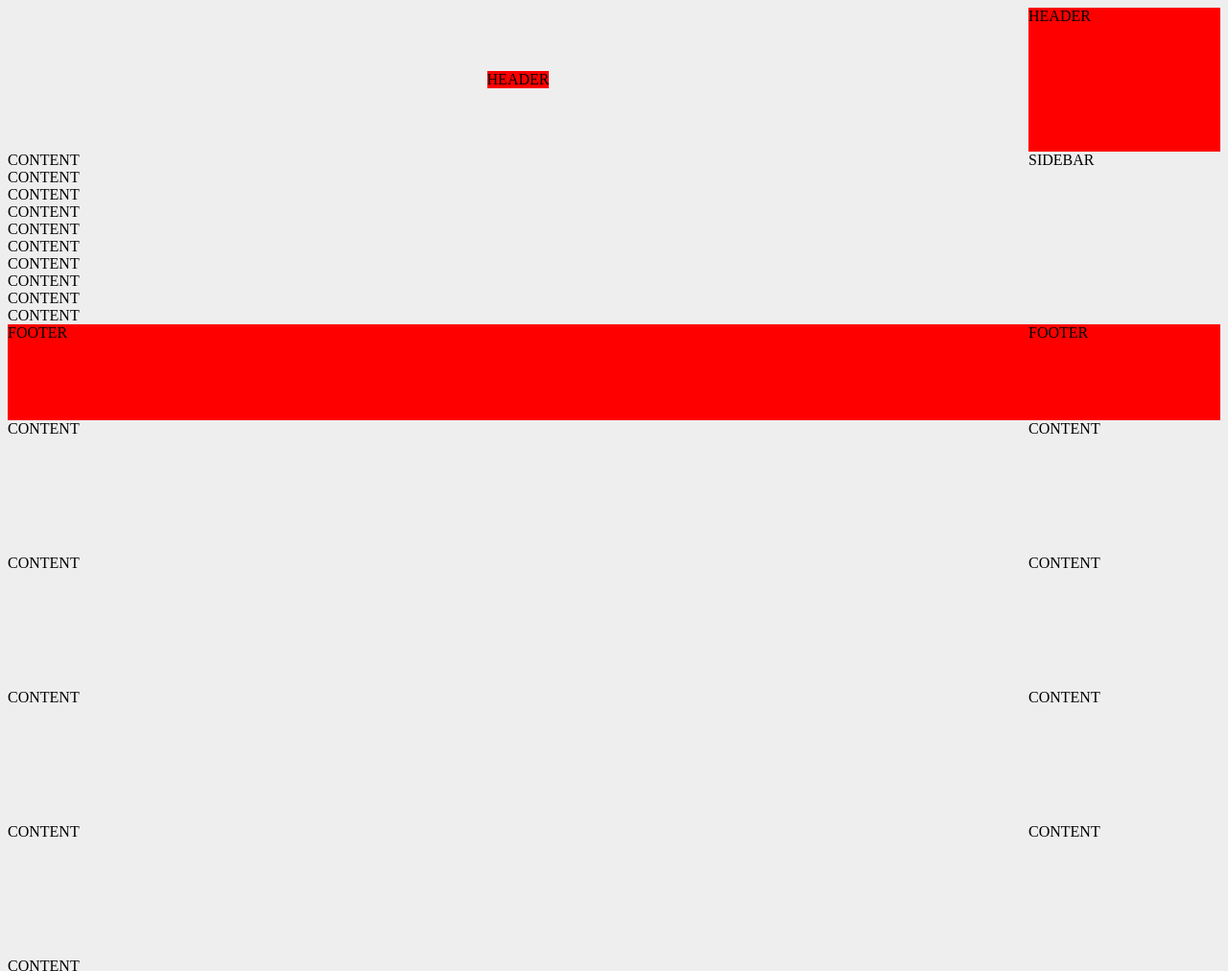
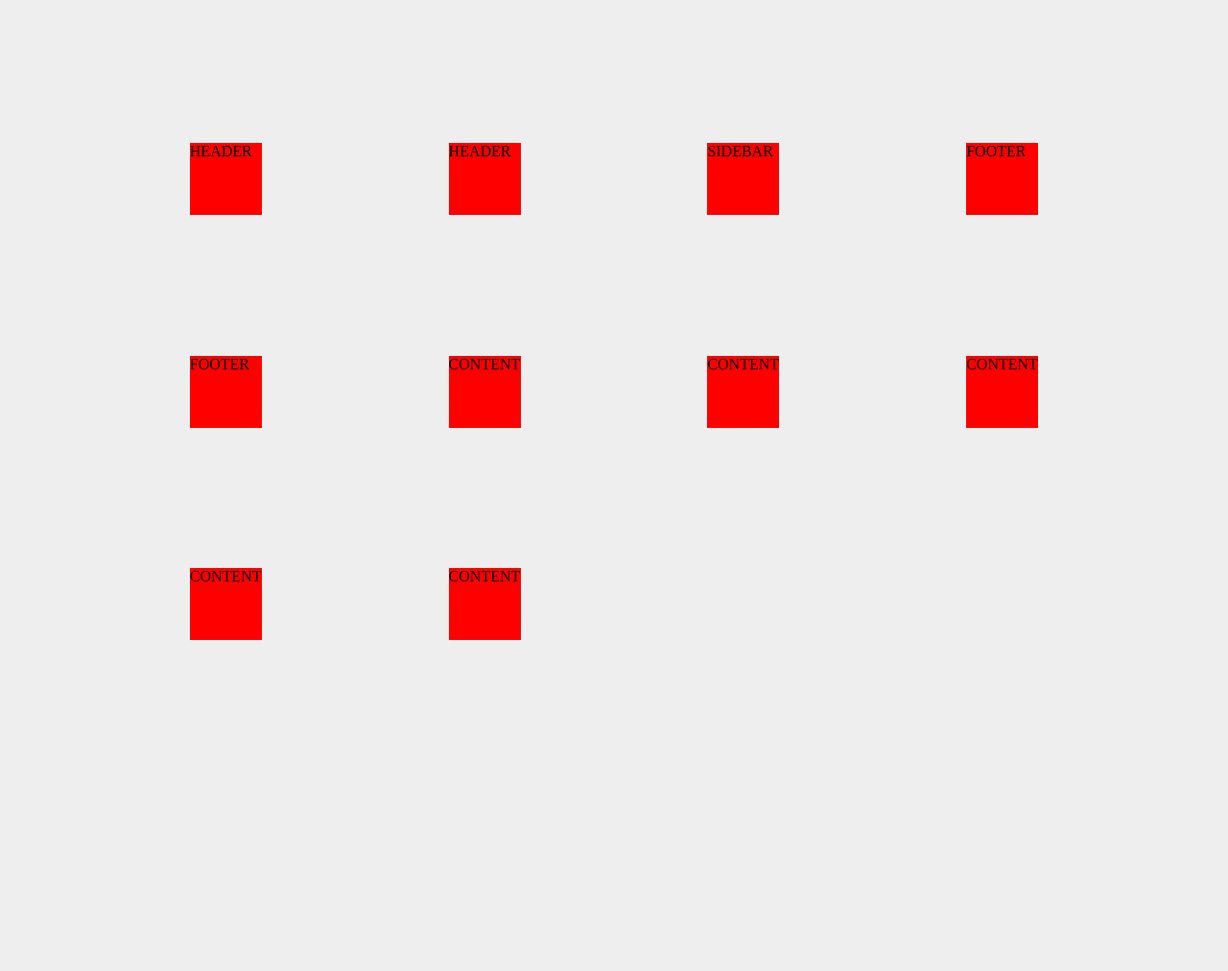
Before and after one commit to GEAN-SS/CursoDeJsHtmlCssNodeJsUdemy, a plain HTML site: page index.html in a window 1280 px wide. Shown: the whole page at 96% size. After the commit the page ends 808 px from the top, so only its background shows below. Drawn offline with Linux system fonts and the light colour scheme.

Commit message:
seccion 13 y CSS GRID(Alineando la grilla completa)

```diff
--- a/css/main.css
+++ b/css/main.css
@@ -1,44 +1,24 @@
-/*Estamos en la seccion 13 y CSS GRID(alinea y justifica un solo elemento de grilla)*/
+/*Estamos en la seccion 13 y CSS GRID(Alineando la grilla completa)*/
+/*basicamente vemos como con la clase grilla movemos todos los recuadros
+y vemos como darles un espacio entre ellos*/
+html{
+  height: 100%;
+}
 body {
   background-color: #eee;
+  height: 100%;
 }
 
 .grid {
-
   display: grid;
-  grid-template-areas: "header header"
-                        "content sidebar"
-                        "footer footer";
-grid-template-rows: 150px 1fr 100px;
-grid-template-columns: 1fr 200px;
-grid-auto-rows: 140px;
-grid-auto-flow: row;
-justify-items:stretch;/*esto para ajustar el espacio del grid y se usa en el eje horizontal*/
-/*
-  justify-items:
-  1- start: es el que viene por defecto.
-  2- center: los coloca al centro.
-  3- end: los coloca lo mas a la derecha posible.
-  4- stretch: los elementos usan todo el espacio posible;
-*/
- align-items: stretch;;/*esto para ajustar el espacio del grid y se usa en el eje vertical*/
-/* start: manda todo para arriba.
-  center: centra el contenido.
-  stretch: usa todo el espacio que le corresponde.
-  end: todo el contenido queda despalazado hasta el final, se mueve lo mas abajo posible
- */
-}
-.header {
-  grid-column: col-inicio / col-final 3;
-  grid-row: row-inicio / row-final 3;
-
+  width: 100%;
+  height: 100%;
+  grid-template-columns: repeat(4, 75px);
+  grid-template-rows: repeat(3, 75px);
+  grid-gap: 5px;
+  justify-content:space-evenly;
+  align-content: space-evenly;
 }
 .red{
   background-color: red;
 }
-.item-1{
-  /* es basicamente lo mismo que en la clase pasada pero en este caso solo
-  se aplica en un solo elemento con esta clase */
-  justify-self:center;
-  align-self: center;
-}
--- a/index.html
+++ b/index.html
@@ -11,33 +11,16 @@
 <body>
   <div class="grid">
 
-    <div class="red item-1">HEADER</div>
     <div class="red">HEADER</div>
-    <div class="blue">
-      <div>CONTENT</div>
-      <div>CONTENT</div>
-      <div>CONTENT</div>
-      <div>CONTENT</div>
-      <div>CONTENT</div>
-      <div>CONTENT</div>
-      <div>CONTENT</div>
-      <div>CONTENT</div>
-      <div>CONTENT</div>
-      <div>CONTENT</div>
-    </div>
-    <div class="blue">SIDEBAR</div>
+    <div class="red">HEADER</div>
+    <div class="red">SIDEBAR</div>
     <div class="red">FOOTER</div>
     <div class="red">FOOTER</div>
-
-    <div>CONTENT</div>
-    <div>CONTENT</div>
-    <div>CONTENT</div>
-    <div>CONTENT</div>
-    <div>CONTENT</div>
-    <div>CONTENT</div>
-    <div>CONTENT</div>
-    <div>CONTENT</div>
-    <div>CONTENT</div>
+    <div class="red">CONTENT</div>
+    <div class="red">CONTENT</div>
+    <div class="red">CONTENT</div>
+    <div class="red">CONTENT</div>
+    <div class="red">CONTENT</div>
   </div>
 </body>
 
```
